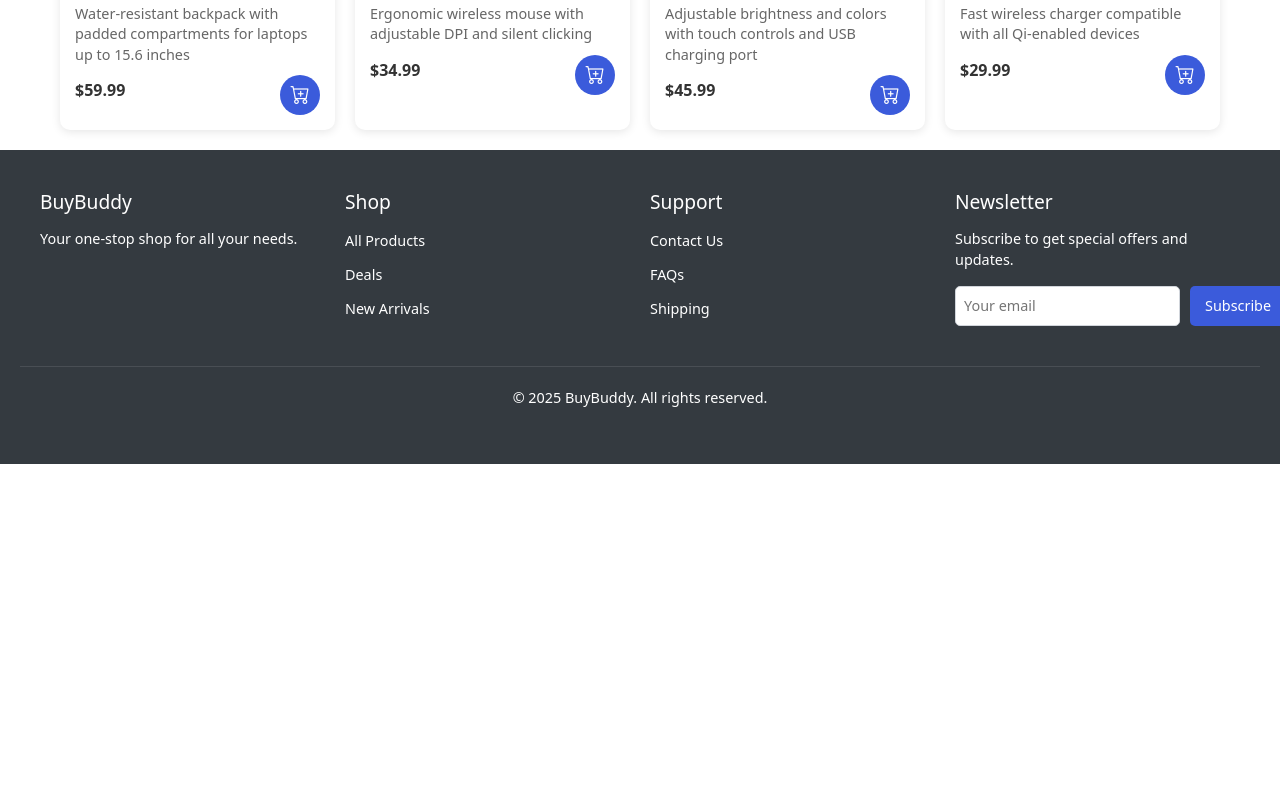
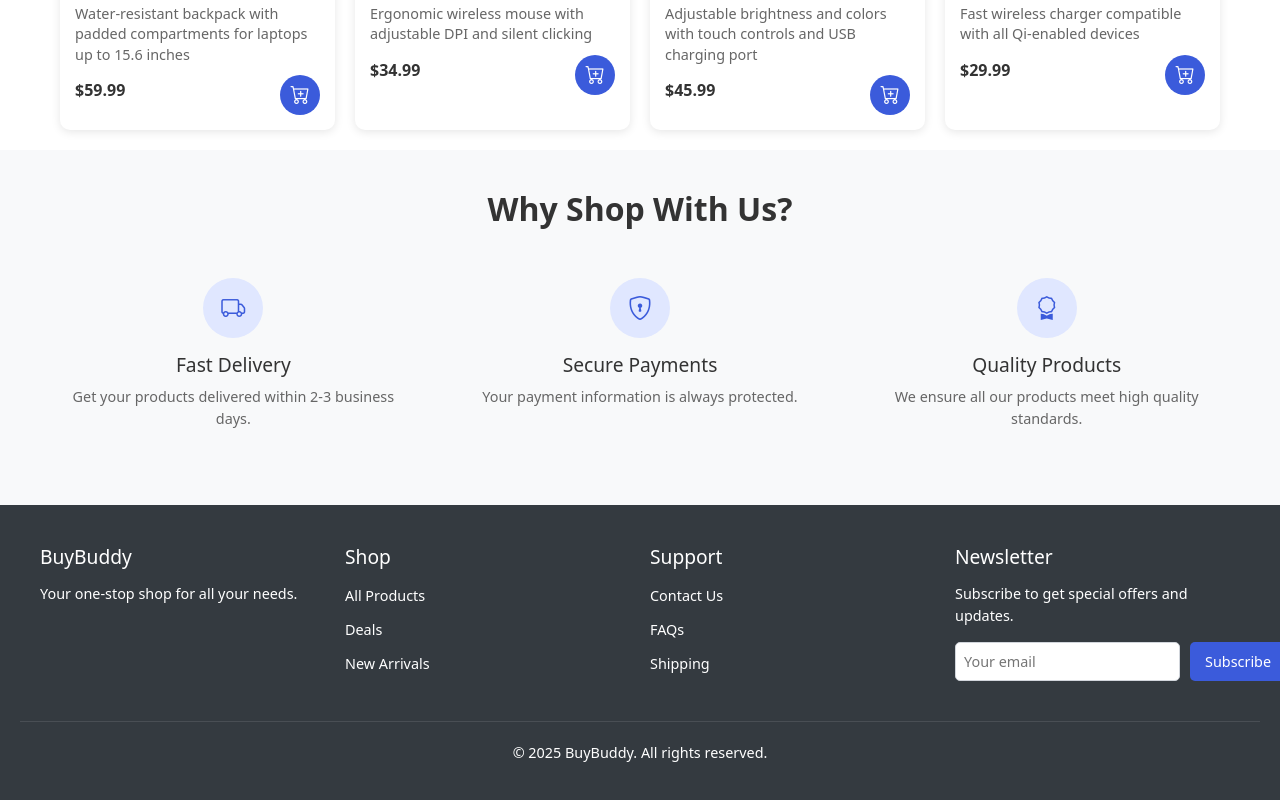
Before and after one commit to Nadeesh-Malaka/BuyBuddy-Shopping-Site, a React (Create React App) app: page / in a window 1280 px wide. Shown: the part 1063-1863 px from the top of the page. Before the commit the page ends 1527 px from the top, so only its background shows below. Built offline with nearby package versions, Linux system fonts and the light colour scheme.

Commit message:
Add WhyShop component to Home page; include styling and layout for enhanced user engagement

```diff
--- /dev/null
+++ b/src/Components/WhyShop/WhyShop.css
@@ -0,0 +1,72 @@
+/* src/Components/WhyShop/WhyShop.css */
+.why-shop {
+    background-color: #f8f9fa; /* Light gray background like ShopMini */
+    padding: 40px 20px;
+  }
+
+  .why-shop-title {
+    font-size: 2rem;
+    font-weight: 600;
+    color: #333;
+    text-align: center;
+    margin-bottom: 30px;
+  }
+
+  .why-shop-container {
+    display: flex;
+    justify-content: space-between;
+    flex-wrap: wrap;
+    max-width: 1200px;
+    margin: 0 auto;
+    gap: 20px;
+  }
+
+  .why-shop-item {
+    flex: 1;
+    min-width: 250px;
+    text-align: center;
+    padding: 20px;
+  }
+
+  .why-shop-icon {
+    background-color: #e0e7ff; /* Light blue background for icons */
+    color: #3b5bdb; /* Blue icon color to match theme */
+    width: 60px;
+    height: 60px;
+    border-radius: 50%;
+    display: flex;
+    align-items: center;
+    justify-content: center;
+    margin: 0 auto 15px;
+  }
+
+  .why-shop-icon i {
+    font-size: 1.5rem;
+  }
+
+  .why-shop-item h5 {
+    font-size: 1.2rem;
+    color: #333;
+    margin-bottom: 10px;
+  }
+
+  .why-shop-item p {
+    font-size: 0.9rem;
+    color: #666;
+  }
+
+  /* Responsive adjustments */
+  @media (max-width: 767px) {
+    .why-shop-container {
+      flex-direction: column;
+      align-items: center;
+    }
+
+    .why-shop-item {
+      max-width: 300px;
+    }
+
+    .why-shop-title {
+      font-size: 1.5rem;
+    }
+  }
--- /dev/null
+++ b/src/Components/WhyShop/WhyShop.js
@@ -0,0 +1,37 @@
+// src/Components/WhyShop/WhyShop.js
+import React from 'react';
+import 'bootstrap/dist/css/bootstrap.min.css'; // For Bootstrap Icons
+import './WhyShop.css';
+
+function WhyShop() {
+  return (
+    <section className="why-shop">
+      <h2 className="why-shop-title">Why Shop With Us?</h2>
+      <div className="why-shop-container">
+        <div className="why-shop-item">
+          <div className="why-shop-icon">
+            <i className="bi bi-truck"></i>
+          </div>
+          <h5>Fast Delivery</h5>
+          <p>Get your products delivered within 2-3 business days.</p>
+        </div>
+        <div className="why-shop-item">
+          <div className="why-shop-icon">
+            <i className="bi bi-shield-lock"></i>
+          </div>
+          <h5>Secure Payments</h5>
+          <p>Your payment information is always protected.</p>
+        </div>
+        <div className="why-shop-item">
+          <div className="why-shop-icon">
+            <i className="bi bi-award"></i>
+          </div>
+          <h5>Quality Products</h5>
+          <p>We ensure all our products meet high quality standards.</p>
+        </div>
+      </div>
+    </section>
+  );
+}
+
+export default WhyShop;
--- a/src/Pages/Home/Home.js
+++ b/src/Pages/Home/Home.js
@@ -2,9 +2,10 @@
 import React, { useState } from 'react';
 import Headers from '../../Components/Header/Header';
 import ProductCard from '../../Components/ProductCard/ProductCard';
+import WhyShop from '../../Components/WhyShop/WhyShop';
+import Footer from '../../Components/Footer/Footer';
 import { mockProducts } from '../../data/products';
 import './Home.css';
-import Footer from '../../Components/Footer/Footer';
 
 function Home({ addToCart }) {
   const [products] = useState(mockProducts);
@@ -44,7 +45,8 @@ function Home({ addToCart }) {
           ))}
         </div>
       </div>
-      <Footer/>
+      <WhyShop />
+      <Footer />
     </div>
   );
 }
```
